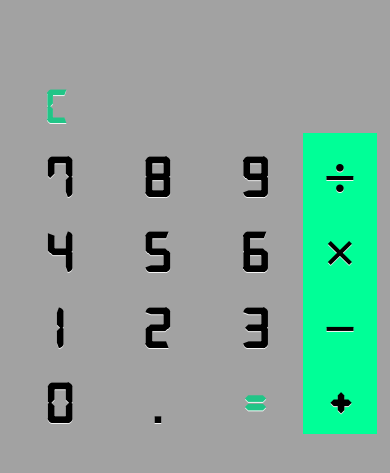
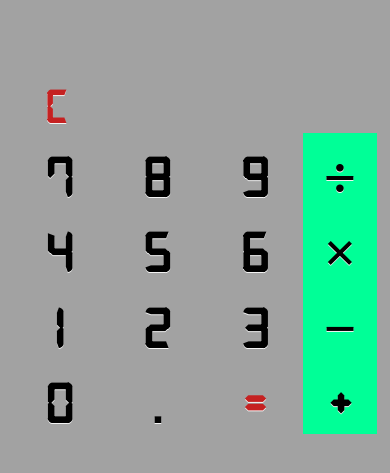
Before and after one commit to Sarnet2020/www, a plain HTML site: page index.html in a window 390 px wide. Shown: the part 303-776 px from the top of the page. Drawn offline with Linux system fonts and the light colour scheme; some packages are replaced by stand-ins of ours.

Commit message:
second commit

```diff
--- a/css/index.css
+++ b/css/index.css
@@ -5,7 +5,7 @@
 
 :root {
     --nuberkeyColor: #000000;
-    --actionColor: #21c587;
+    --actionColor: #c52121;
     --oparetorColor: #000000;
     --oparetorbg: #00ff97;
 }
```
